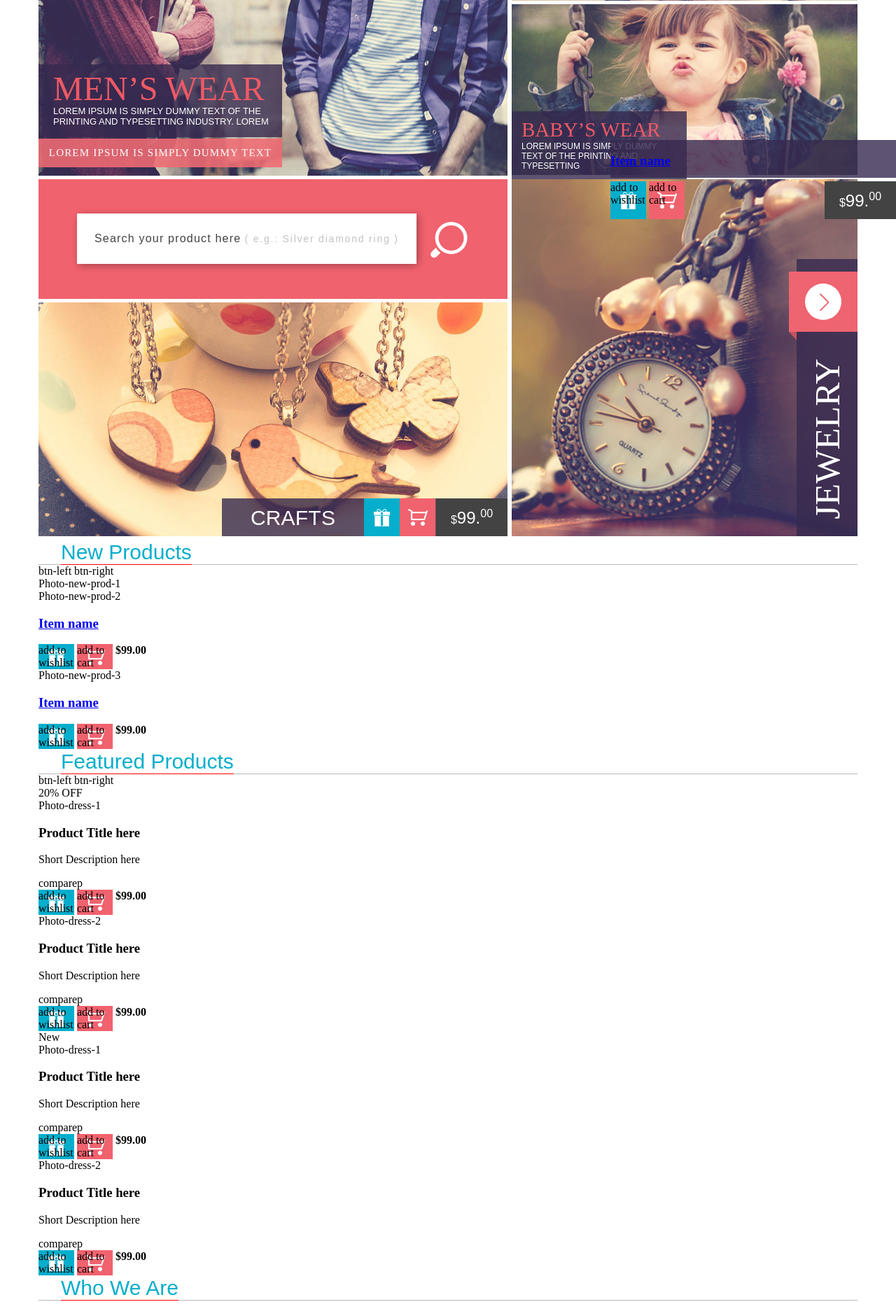
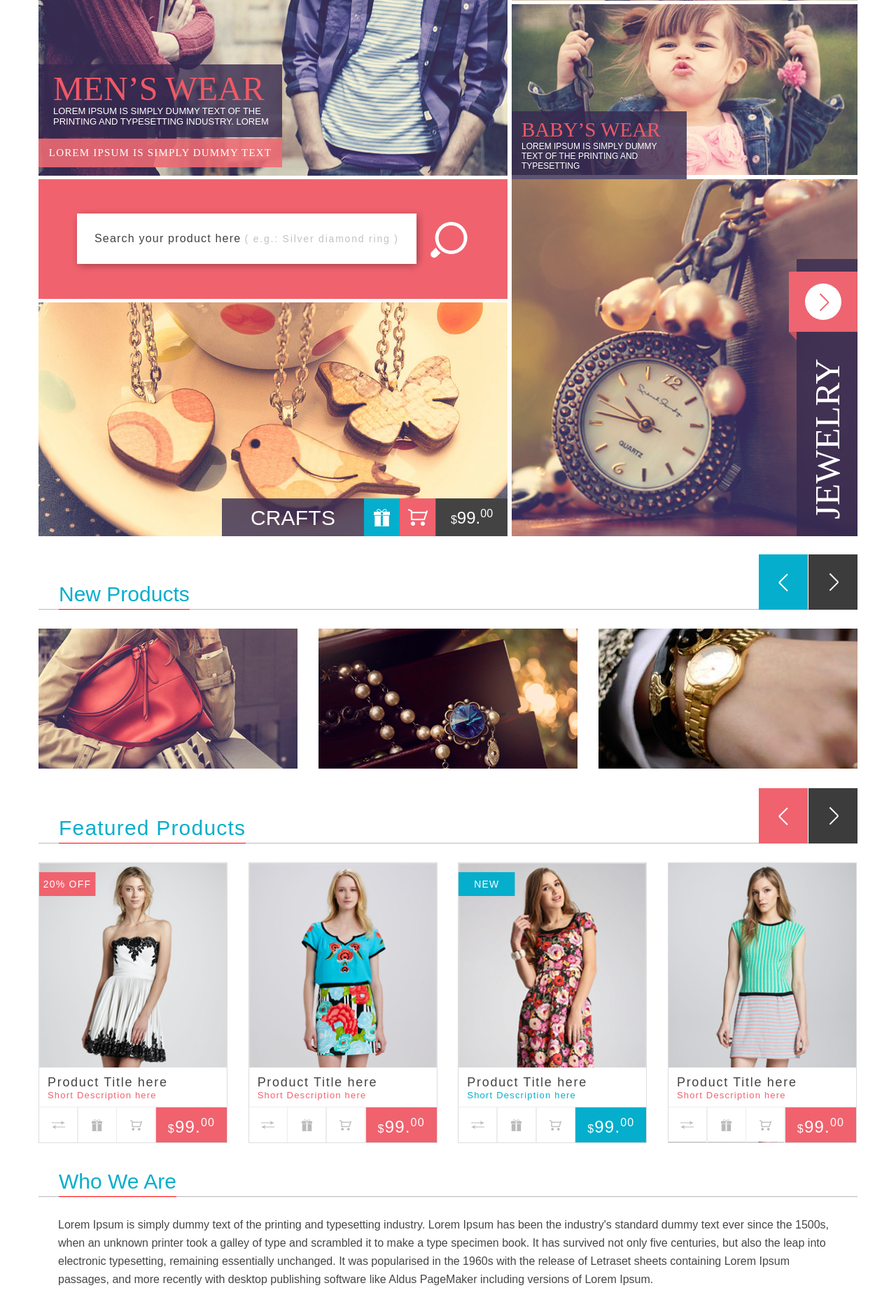
Before and after one commit to AlexKardone/giftshop, a PHP site: page / in a window 1280 px wide. Shown: the part 546-2416 px from the top of the page at 70% size. Run offline with PHP 8.4, Linux system fonts and the light colour scheme.

Commit message:
Added blocks new-products and featured products (need to finish styling pictures of goods)

```diff
--- a/index.html
+++ b/index.html
@@ -444,11 +444,13 @@
     <div class="main-content-block__rect jewelry-block">
       <div class="panel__summary panel__summary_jewelry">
         <div class="summary__btn">
+          <a href="#">
             <svg class="btn__arrow-block">
               <circle r="26" cx="50%" cy="50%" fill="#ffffff"/>
               <rect class="btn__arrow" width="17" height="2" x="54" y="-10" fill="#ee6470"/>
               <rect class="btn__arrow btn__arrow_bottom" width="17" height="2" x="-8" y="70" fill="#ee6470"/>
             </svg>
+          </a>
             <svg class="summary__triangle">
               <polygon points="0,0 11,0 11,12" fill="#c6535d">
             </svg>
@@ -463,110 +465,144 @@
     <div class="main-content-block__rect crafts-block">
         <div class="panel__summary panel__summary_s panel__summary_crafts">
             <h3 class="block__title"><a class="block__link" href="#">Crafts</a></h3>
-            <div class="add-to-whishlist"></div><div class="add-to-cart"></div>
+            <a href="#"><div class="add-to-whishlist"></div></a><a href="#"><div class="add-to-cart"></div></a>
             <div class="price"><span>$</span>99.<sup>00</sup></div>
         </div>
     </div>
     </div>
 
 <!--Блок "Новые товары"-->
-    <div class="new-products">
+    <div class="carousels-block new-products clearfix">
         <div class="section-title__wrapper clearfix">
             <h3 class="section-title__title">New Products</h3>
+            <div class="arrows">
+              <div class="arrows__both arrows__left">
+                <a href="#">
+                  <svg class="btn__arrow-block btn__arrow-block_carousel">
+                    <rect class="btn__arrow btn__arrow-block_car-top" width="17" height="2" x="49" y="7" fill="#ffffff"/>
+                    <rect class="btn__arrow btn__arrow_bottom btn__arrow-block_car-bottom" width="17" height="2" x="-8" y="48" fill="#ffffff"/>
+                  </svg>
+                </a>
+              </div>
+              <div class="arrows__both arrow__right">
+                <a href="#">
+                  <svg class="btn__arrow-block btn__arrow-block_carousel">
+                    <rect class="btn__arrow btn__arrow-block_car-top" width="17" height="2" x="41" y="-3" fill="#ffffff"/>
+                    <rect class="btn__arrow btn__arrow_bottom btn__arrow-block_car-bottom" width="17" height="2" x="-15" y="57" fill="#ffffff"/>
+                  </svg>
+                </a>
+              </div>
+            </div>
         </div>
 
-        btn-left
-        btn-right
-
         <div class="new-items">
-            <div class="new-item">
-                Photo-new-prod-1
-                <div class="panel__summary panel__summary_s panel__summary_crafts">
+            <div class="new-items__item new-items__item-1">
+                <!-- <div class="panel__summary panel__summary_s panel__summary_crafts">
                 <h3><a href="#">Item name</a></h3>
                 <div class="add-to-whishlist">add to wishlist</div>
                 <div class="add-to-cart">add to cart</div>
                 <div class="price"><span>$</span>99.<sup>00</sup></div>
-                </div>
+                </div> -->
             </div>
-            <div class="new-item">
-                Photo-new-prod-2
-
-                <h3><a href="#">Item name</a></h3>
+            <div class="new-items__item new-items__item-2">
+                <!-- <h3><a href="#">Item name</a></h3>
                 <div class="add-to-whishlist">add to wishlist</div>
                 <div class="add-to-cart">add to cart</div>
-                <b>$99.00</b>
+                <b>$99.00</b> -->
             </div>
-            <div class="new-item">
-                Photo-new-prod-3
-
-                <h3><a href="#">Item name</a></h3>
+            <div class="new-items__item new-items__item-3">
+                <!-- <h3><a href="#">Item name</a></h3>
                 <div class="add-to-whishlist">add to wishlist</div>
                 <div class="add-to-cart">add to cart</div>
-                <b>$99.00</b>
+                <b>$99.00</b> -->
             </div>
         </div>
     </div>
-
 <!--Блок "Рекомендуемые товары"-->
-    <div class="featured-products">
+    <div class="carousels-block featured-products clearfix">
         <div class="section-title__wrapper clearfix">
             <h3 class="section-title__title">Featured Products</h3>
+            <div class="arrows">
+              <div class="arrows__both arrows__left">
+                <a href="#">
+                  <svg class="btn__arrow-block btn__arrow-block_carousel btn__arrow-block_blue">
+                    <rect class="btn__arrow btn__arrow-block_car-top" width="17" height="2" x="49" y="7" fill="#ffffff"/>
+                    <rect class="btn__arrow btn__arrow_bottom btn__arrow-block_car-bottom" width="17" height="2" x="-8" y="48" fill="#ffffff"/>
+                  </svg>
+                </a>
+              </div>
+              <div class="arrows__both arrow__right">
+                <a href="#">
+                  <svg class="btn__arrow-block btn__arrow-block_carousel">
+                    <rect class="btn__arrow btn__arrow-block_car-top" width="17" height="2" x="41" y="-3" fill="#ffffff"/>
+                    <rect class="btn__arrow btn__arrow_bottom btn__arrow-block_car-bottom" width="17" height="2" x="-15" y="57" fill="#ffffff"/>
+                  </svg>
+                </a>
+              </div>
+            </div>
         </div>
-
-        btn-left
-        btn-right
-
         <div class="featured-items">
-            <div class="featured-item">
-
+            <div class="featured-items__item">
+              <div class="featured-item__wrapper">
+                <img class="feat__img" src="img/feat-1.png" width="268" alt="feat-1">
                 <div class="sticker">20% OFF</div>
-
-                Photo-dress-1
-
-                <h3>Product Title here</h3>
-                <p>Short Description here</p>
-
-                <div class="compare">comparep</div>
-                <div class="add-to-whishlist">add to wishlist</div>
-                <div class="add-to-cart">add to cart</div>
-                <b>$99.00</b>
+                <div class="featured-item__info">
+                  <h3 class="featured-item__title">Product Title here</h3>
+                  <p class="featured-item__description">Short Description here</p>
+                </div>
+              </div>
+              <div class="featured-item__links-block">
+                <div class="compare feat__links"></div>
+                <div class="add-to-whishlist add-to-whishlist_feat feat__links"></div>
+                <div class="add-to-cart add-to-cart_feat feat__links"></div>
+                <div class="price price_feat"><span>$</span>99.<sup>00</sup></div>
+              </div>
             </div>
-            <div class="featured-item">
-
-                Photo-dress-2
-
-                <h3>Product Title here</h3>
-                <p>Short Description here</p>
-
-                <div class="compare">comparep</div>
-                <div class="add-to-whishlist">add to wishlist</div>
-                <div class="add-to-cart">add to cart</div>
-                <b>$99.00</b>
+            <div class="featured-items__item">
+              <div class="featured-item__wrapper">
+                <img class="feat__img" src="img/feat-2.png" width="268" alt="feat-2">
+                <div class="featured-item__info">
+                  <h3 class="featured-item__title">Product Title here</h3>
+                  <p class="featured-item__description">Short Description here</p>
+                </div>
+              </div>
+              <div class="featured-item__links-block">
+                <div class="compare feat__links"></div>
+                <div class="add-to-whishlist add-to-whishlist_feat feat__links"></div>
+                <div class="add-to-cart add-to-cart_feat feat__links"></div>
+                <div class="price price_feat"><span>$</span>99.<sup>00</sup></div>
+              </div>
             </div>
-            <div class="featured-item">
-
-                <div class="sticker">New</div>
-
-                Photo-dress-1
-
-                <h3>Product Title here</h3>
-                <p>Short Description here</p>
-                <div class="compare">comparep</div>
-                <div class="add-to-whishlist">add to wishlist</div>
-                <div class="add-to-cart">add to cart</div>
-                <b>$99.00</b>
+            <div class="featured-items__item">
+              <div class="featured-item__wrapper">
+                <img class="feat__img" src="img/feat-3.png" width="268" alt="feat-3">
+                <div class="sticker sticker__bleu">NEW</div>
+                <div class="featured-item__info">
+                  <h3 class="featured-item__title">Product Title here</h3>
+                  <p class="featured-item__description featured-item__description_blue">Short Description here</p>
+                </div>
+              </div>
+              <div class="featured-item__links-block">
+                <div class="compare feat__links"></div>
+                <div class="add-to-whishlist add-to-whishlist_feat feat__links"></div>
+                <div class="add-to-cart add-to-cart_feat feat__links"></div>
+                <div class="price price_feat price_feat-blue"><span>$</span>99.<sup>00</sup></div>
+              </div>
             </div>
-            <div class="featured-item">
-
-                Photo-dress-2
-
-                <h3>Product Title here</h3>
-                <p>Short Description here</p>
-
-                <div class="compare">comparep</div>
-                <div class="add-to-whishlist">add to wishlist</div>
-                <div class="add-to-cart">add to cart</div>
-                <b>$99.00</b>
+            <div class="featured-items__item">
+              <div class="featured-item__wrapper">
+                <img style="left: -55px;" class="feat__img" src="img/feat-4.png" width="378" alt="feat-4">
+                <div class="featured-item__info">
+                  <h3 class="featured-item__title">Product Title here</h3>
+                  <p class="featured-item__description">Short Description here</p>
+                </div>
+              </div>
+              <div class="featured-item__links-block">
+                <div class="compare feat__links"></div>
+                <div class="add-to-whishlist add-to-whishlist_feat feat__links"></div>
+                <div class="add-to-cart add-to-cart_feat feat__links"></div>
+                <div class="price price_feat"><span>$</span>99.<sup>00</sup></div>
+              </div>
             </div>
         </div>
     </div>
--- a/styles/styles.css
+++ b/styles/styles.css
@@ -296,6 +296,7 @@ ul {
 
 .main-content-block {
     width: 100%;
+    margin-bottom: 21px;
 }
 
 .main-content-block__rect {
@@ -518,7 +519,7 @@ ul {
     display: inline-block;
     vertical-align: top;
     width: 51px;
-    height: 100%;
+    height: 54px;
     background: rgb(5, 174, 204) url(../img/gift.png) no-repeat 50% 50%;
 }
 
@@ -526,14 +527,14 @@ ul {
     display: inline-block;
     vertical-align: top;
     width: 51px;
-    height: 100%;
+    height: 54px;
     background: rgb(240, 98, 110) url(../img/cart.png) no-repeat 50% 50%;
 }
 
 .price {
     float: right;
     width: 102px;
-    height: 100%;
+    height: 54px;
     color: #ffffff;
     text-align: center;
     line-height: 44px;
@@ -585,7 +586,6 @@ ul {
     left: 0; bottom: -12px;
     width: 11px;
     height: 12px;
-    /*background: rgb(198, 83, 93);*/
 }
 
 .btn__arrow-block {
@@ -601,6 +601,10 @@ ul {
     transform: rotate(-45deg);
 }
 
+.btn__arrow-block_blue {
+    background: rgb(240, 98, 110);
+}
+
 .summary__title_jew {
     position: absolute;
     right: -71px; bottom: 110px;
@@ -612,20 +616,227 @@ ul {
 /* Stiles for section titles */
 
 .section-title__wrapper {
+    position: relative;
     border-bottom: 1px solid #b9b9b9;
+    margin: 0 0 27px 0;
 }
 
 .section-title__title {
     float: left;
-    position: relative;
-    left: 32px; bottom: -1px;
+    position: absolute;
+    left: 29px; bottom: -1px;
     display: block;
+    line-height: 43px;
     margin: 0;
     font-family: Lato-Regular, sans-serif;
     font-weight: lighter;
     font-size: 30px;
     color: #05aecc;
     border-bottom: 1px solid red;
+}
+
+/* Arrows */
+
+.arrows {
+    float: right;
+    margin: 0 0 -1px 0;
+    width: 141px;
+    height: 79px;
+    box-sizing: border-box;
+}
+
+.arrows__both {
+    width: 70px;
+    height: 100%;
+    overflow: hidden;
+    background: rgb(5, 174, 204);
+}
+
+.arrows__left {
+    float: left;
+}
+
+.btn__arrow-block_carousel {
+    width: 100%;
+    height: 100%;
+}
+
+.arrow__right {
+    float: right;
+    background: rgb(60, 60, 60);
+}
+
+/* NEW PRODUCTS block */
+
+.carousels-block {
+    width: 100%;
+    margin-bottom: 28px;
+}
+
+.new-products {
+    height: 306px;
+}
+
+.new-items {
+    width: 100%;
+    height: 200px;
+
+}
+
+.new-items__item {
+    display: inline-block;
+    width: 370px;
+    height: 100%;
+    margin-right: 26px;
+    background: rgb(54, 174, 173);
+}
+
+.new-items__item-1 {
+    background: rgb(54, 174, 173) url(../img/new-prod-1.png) no-repeat;
+}
+
+.new-items__item-2 {
+    background: rgb(54, 174, 173) url(../img/new-prod-2.png) no-repeat;
+}
+
+.new-items__item-3 {
+    background: rgb(54, 174, 173) url(../img/new-prod-3.png) no-repeat -121px -116px;
+}
+
+.new-items__item:last-child {
+    margin-right: 0;
+}
+
+/* FEATURED PRODUCTS */
+
+.featured-products {
+    height: 555px;
+    font-family: Lato-Regular, sans-serif;
+    font-weight: lighter;
+    color: #434343;
+    letter-spacing: 1.2px
+}
+
+.featured-items {
+    height: 401px;
+}
+
+.featured-items__item {
+    display: inline-block;
+    box-sizing: border-box;
+    width: 270px;
+    height: 100%;
+    margin-right: 24px;
+    border: 1px solid #dddddd;
+    overflow: hidden;
+}
+
+.featured-items__item:last-child {
+    margin-right: 0;
+}
+
+.featured-item__wrapper {
+    position: relative;
+    box-sizing: border-box;
+    height: 348px;
+}
+
+.featured-item__links-block {
+    box-sizing: border-box;
+    height: 50px;
+    background: #ffffff;
+}
+
+.sticker {
+    position: absolute;
+    left: 0; top: 13px;
+    width: 80px;
+    height: 34px;
+    color: #ffffff;
+    font-size: 14px;
+    line-height: 34px;
+    text-align: center;
+    background: rgb(240, 98, 110);
+}
+
+.sticker__bleu {
+    background: rgb(5, 174, 204);
+}
+
+.feat__img {
+    z-index: -1;
+    position: absolute;
+}
+
+.featured-item__info {
+    position: absolute;
+    bottom: 0;
+    width: 100%;
+    box-sizing: border-box;
+    height: 56px;
+    padding: 11px 0 0 12px;
+    background: #ffffff;
+}
+
+.featured-item__title,
+.featured-item__description {
+    font-size: 18px;
+    font-weight: lighter;
+    margin: 0;
+}
+
+.featured-item__title {
+    letter-spacing: 1.7px;
+}
+
+.featured-item__description {
+    font-size: 13px;
+    color: #f0626e;
+}
+
+.featured-item__description_blue {
+    color: #05aecc;
+}
+
+.feat__links {
+    margin-left: -6px;
+    height: 50px;
+}
+
+.feat__links:first-child {
+    margin-left: -1px;
+}
+
+.compare {
+    display: inline-block;
+    vertical-align: top;
+    width: 54px;
+    background: url(../img/compare.png) no-repeat 50% 50%;
+    border: 1px solid rgb(237, 237, 237);
+}
+
+.add-to-whishlist_feat {
+    width: 54px;
+    background: url(../img/gift-grey.png) no-repeat 50% 50%;
+    border: 1px solid rgb(237, 237, 237);
+}
+
+.add-to-cart_feat {
+    width: 54px;
+    background: url(../img/cart-grey.png) no-repeat 50% 50%;
+    border: 1px solid rgb(237, 237, 237);
+}
+
+.price_feat {
+    width: 101px;
+    height: 50px;
+    margin: 0 -1px 0 -1px;
+    background: rgb(240, 98, 110);
+    border: 1px solid rgb(237, 237, 237);
+}
+
+.price_feat-blue {
+    background: rgb(5, 174, 204);
 }
 
 /* Блок "Who we are" */
@@ -635,13 +846,13 @@ ul {
     border-bottom: 1px solid #b9b9b9;
 }
 
-/* Block "Who we are" */
-
 .who-we-are-paragraph-wrapper {
-    padding: 12px 31px 19px 28px;
+    padding: 0 31px 0 28px;
+    margin-bottom: 36px;
 }
 
 .who-we-are-block__paragraph {
+    margin: 0;
     font-family: Lato-Regular, sans-serif;
     font-size: 16px;
     color: #464646;
```
Also changed, not shown: compare.png (added), img/cart-grey.png (added), img/compare.png (added), img/feat-1.png (added), img/feat-2.png (added), img/feat-3.png (added), img/feat-4.png (added), img/gift-grey.png (added), img/new-prod-1.png (added), img/new-prod-2.png (added), img/new-prod-3.png (added), new-prod-1.png (added).
